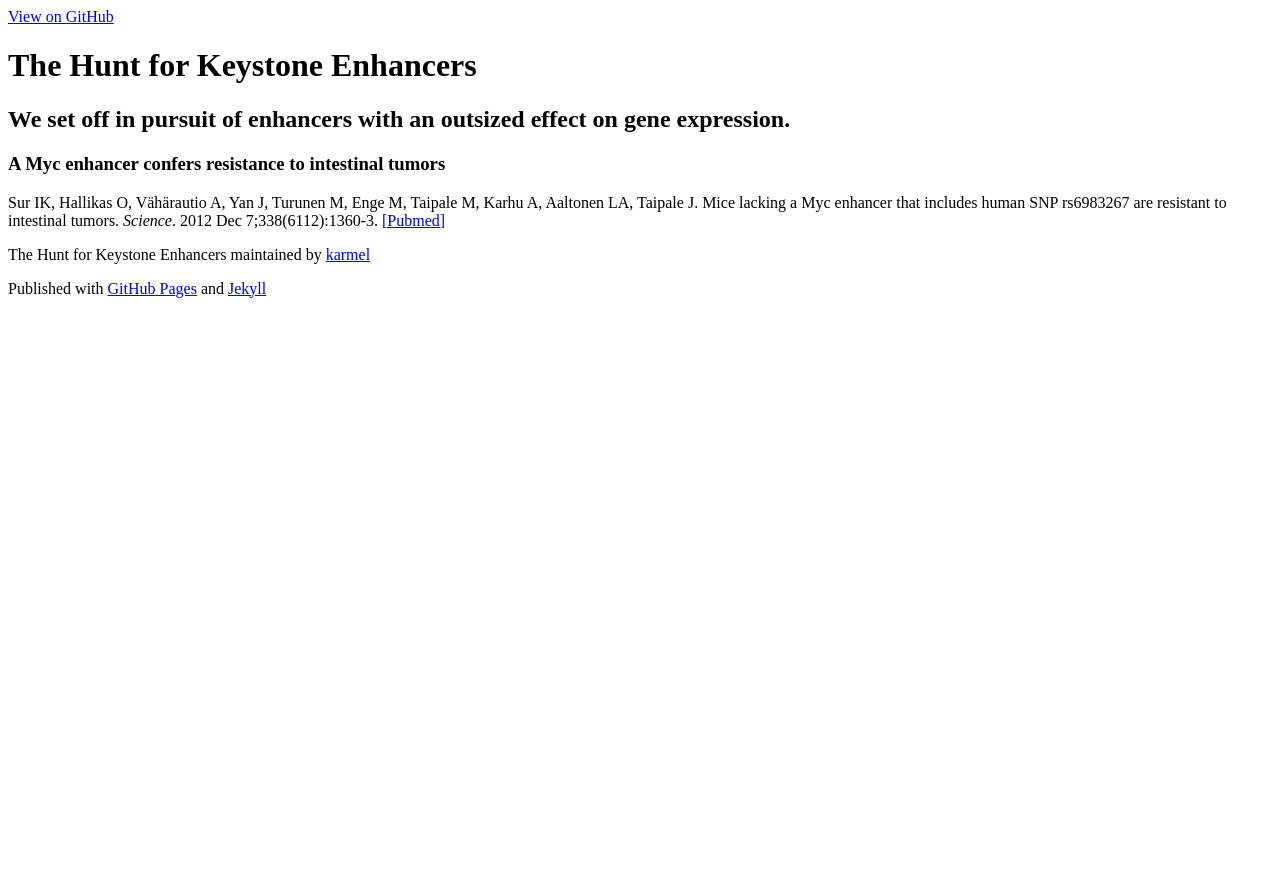
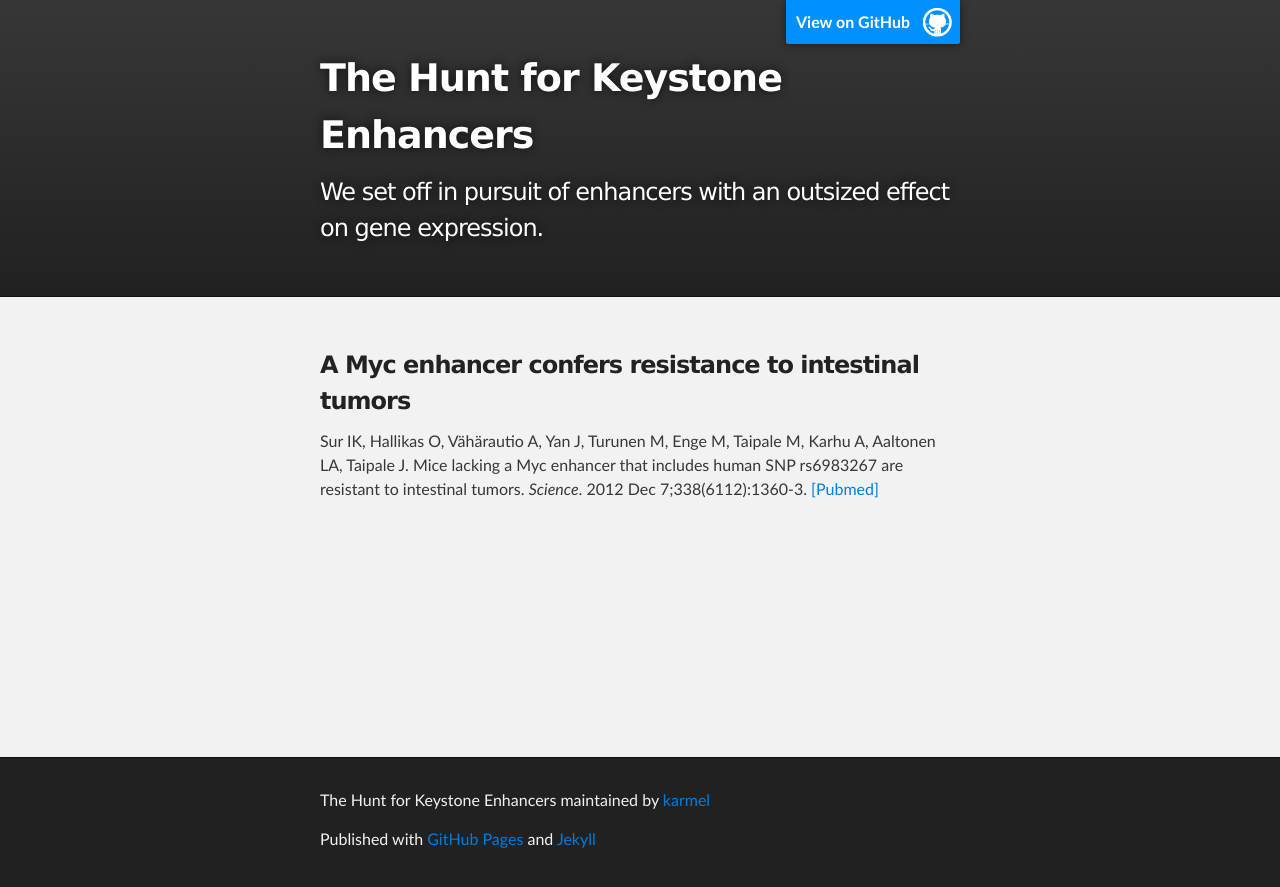
Before and after one commit to karmel/keystone-enhancers, a Jekyll site: the page built from _posts/2012-12-07-a-myc-enhancer-confers-resistance-to-intestinal-tumors.markdown, in a window 1280 px wide. Shown: the top 887 px of the page. Built offline with Jekyll 4.4.1, drawn with Linux system fonts in a browser that asks for light colours; Markdown is read by kramdown in place of the engine named in the settings.

```diff
--- a/_layouts/default.html
+++ b/_layouts/default.html
@@ -6,7 +6,7 @@
     <meta http-equiv="X-UA-Compatible" content="chrome=1" />
     <meta name="description" content="The Hunt for Keystone Enhancers : We set off in pursuit of enhancers with an outsized effect on gene expression." />
 
-    <link rel="stylesheet" type="text/css" media="screen" href="stylesheets/stylesheet.css">
+    <link rel="stylesheet" type="text/css" media="screen" href="{{ site.baseurl }}/stylesheets/stylesheet.css">
 
     <title>The Hunt for Keystone Enhancers</title>
   </head>
@@ -16,7 +16,7 @@
     <!-- HEADER -->
     <div id="header_wrap" class="outer">
         <header class="inner">
-          <a id="forkme_banner" href="https://github.com/karmel/keystone-enhancers">View on GitHub</a>
+          <a id="forkme_banner" href="https://github.com/karmel/keystone-enhancers" target="_blank">View on GitHub</a>
 
           <h1 id="project_title">The Hunt for Keystone Enhancers</h1>
           <h2 id="project_tagline">We set off in pursuit of enhancers with an outsized effect on gene expression.</h2>
```
